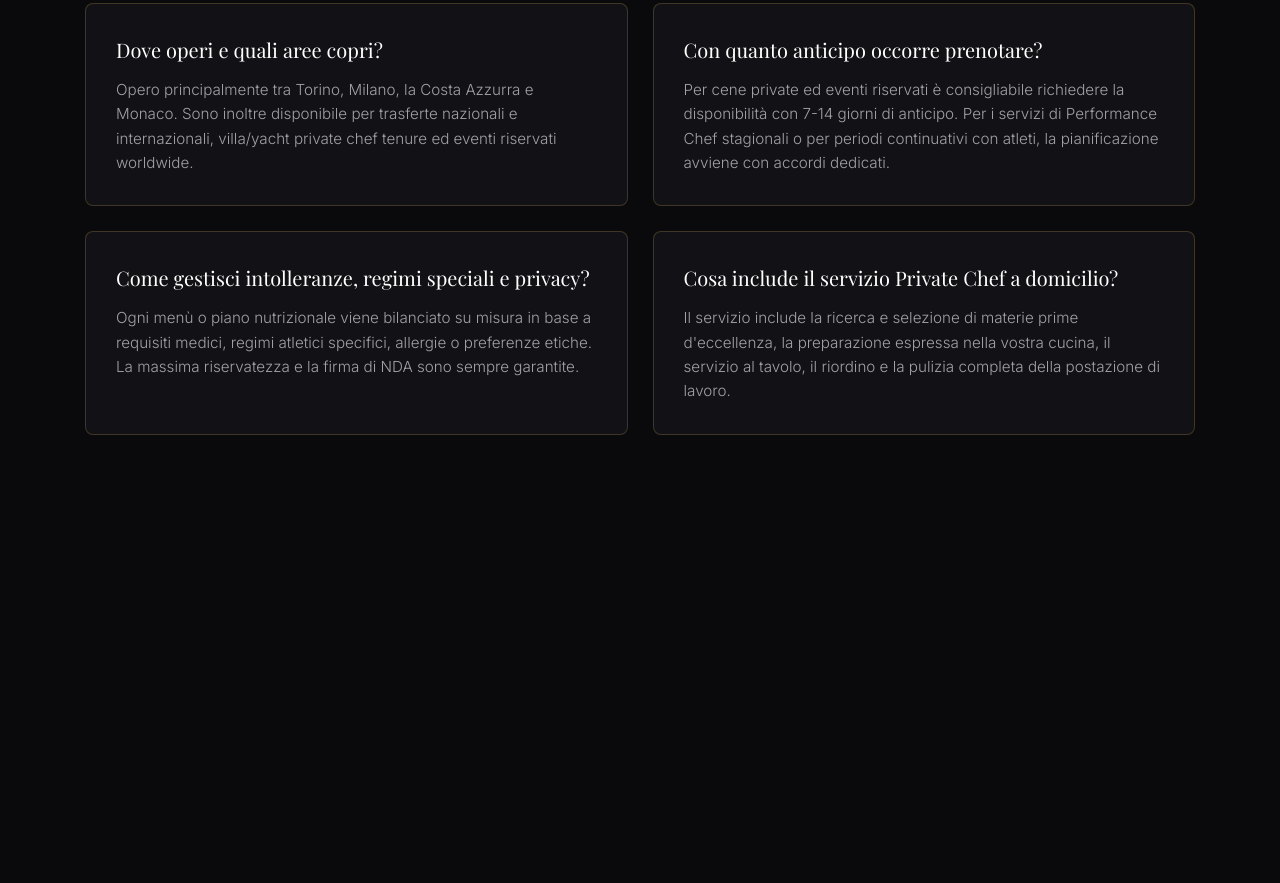
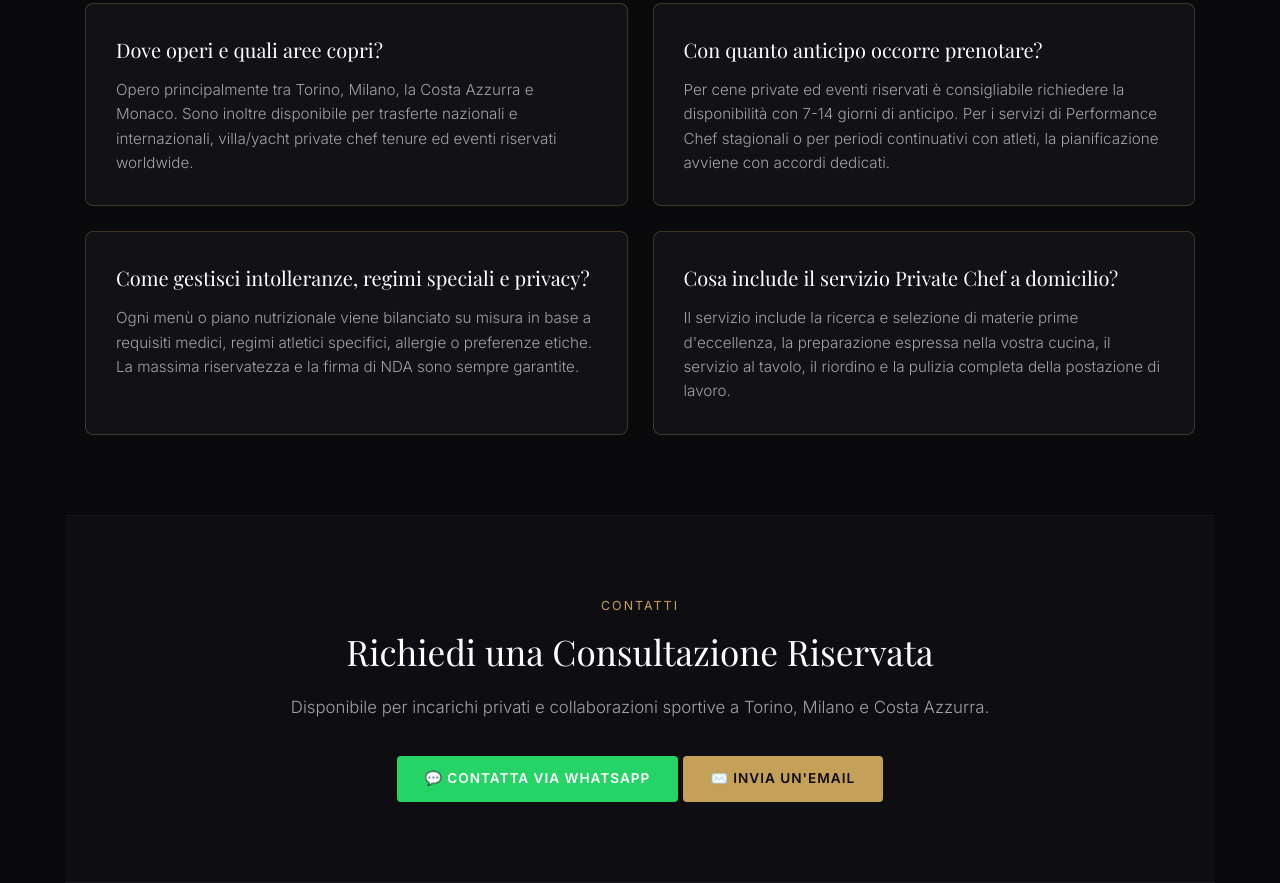
Before and after one commit to MasonbyTerruso/Privatechefmason, a plain HTML site: page index.html in a window 1280 px wide. Shown: the part 4953-5836 px from the top of the page. Before the commit the page ends 5468 px from the top, so only its background shows below. Drawn offline with nearby package versions, Linux system fonts and the light colour scheme.

Commit message:
Revise contact section in index.html
Updated contact section with new content and links.

```diff
--- a/index.html
+++ b/index.html
@@ -270,4 +270,20 @@
   </section>
 
   <!-- CONTACT SECTION -->
-  <section id="contact" class="
+<!-- CONTACT SECTION -->
+<section id="contact" class="section text-center bg-card">
+  <div class="container">
+    <span class="section-tag">CONTATTI</span>
+    <h2>Richiedi una Consultazione Riservata</h2>
+    <p class="section-intro">Disponibile per incarichi privati e collaborazioni sportive a Torino, Milano e Costa Azzurra.</p>
+
+    <div class="contact-actions margin-top">
+      <a href="https://wa.me/+393519503238text=Buongiorno%20Alessio,%20vorrei%20informazioni%20sui%20tuoi%20servizi%20di%20Private%20Chef." target="_blank" class="btn btn-whatsapp">
+        💬 Contatta via WhatsApp
+      </a>
+      <a href="mailto:info@masonterruso.com" class="btn btn-primary">
+        ✉️ Invia un'Email
+      </a>
+    </div>
+  </div>
+</section>
```
